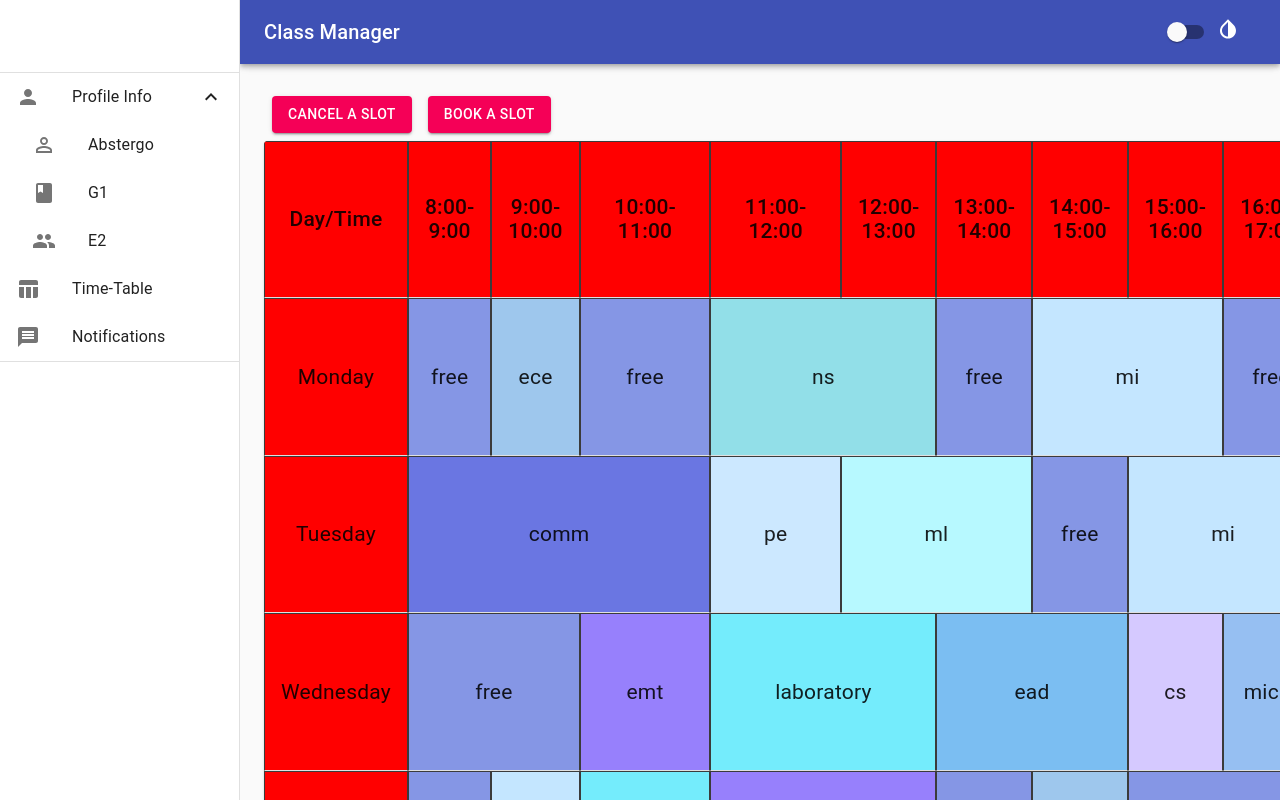
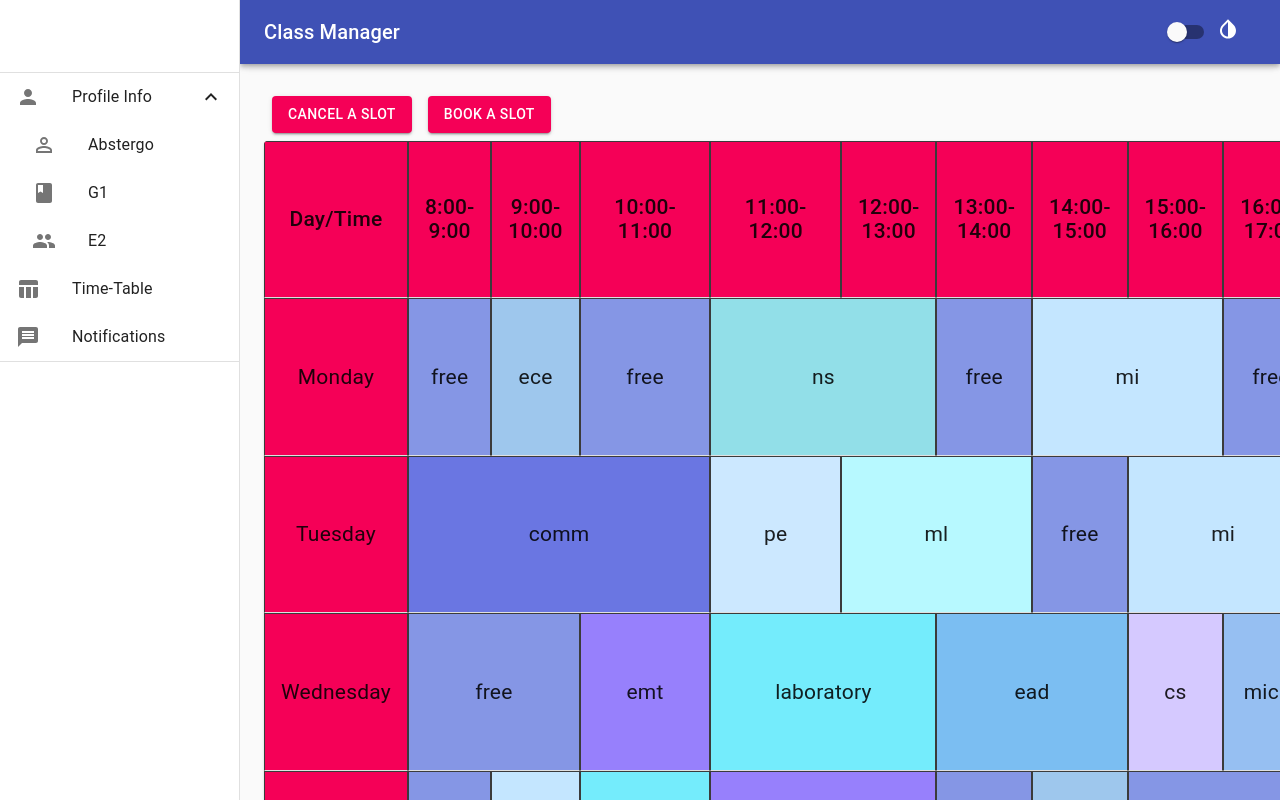
Before and after one commit to codingsamurai-10/class-manager-frontend, a React (Create React App) app: page / in a window 1280 px wide. Shown: the top 800 px of the page. Built offline with nearby package versions, Linux system fonts and the light colour scheme.

Commit message:
Changed colour of table headings

```diff
--- a/src/containers/TimeTableContainer.js
+++ b/src/containers/TimeTableContainer.js
@@ -84,7 +84,7 @@ const generateRandomColorCode = () => {
 }
 
 const tableHeadingStyles = {
-  backgroundColor: "red",
+  backgroundColor: "#f50057",
   fontSize: "1.5em"
 }
 
```
